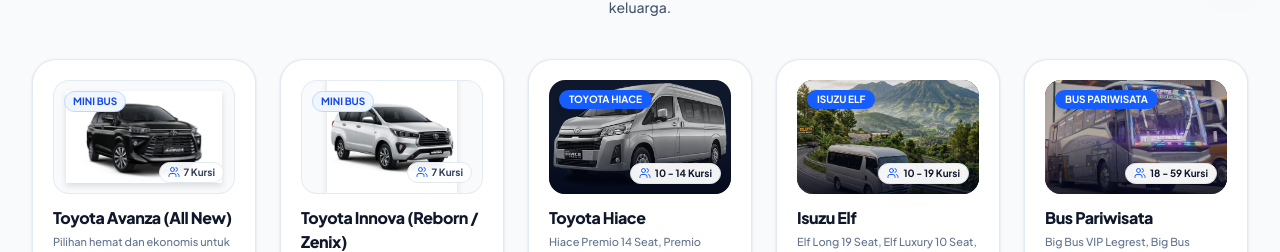
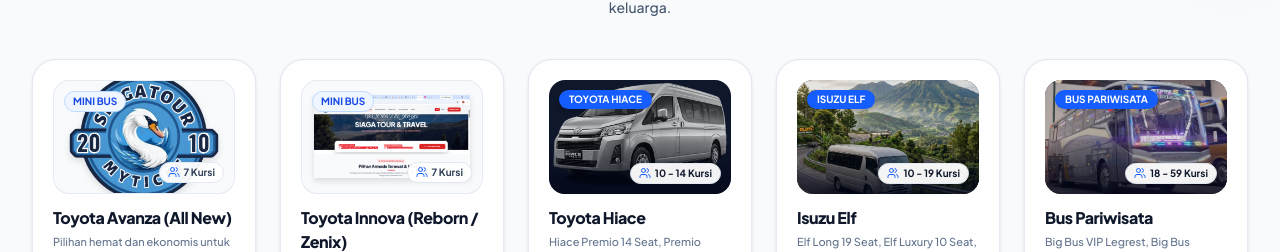
Before and after one commit to Reggyzul/siaga-tour, a React (Vite) app: page / in a window 1280 px wide. Shown: the part 826-1078 px from the top of the page. Built offline with nearby package versions, Linux system fonts and the light colour scheme; a web font is replaced by a local one.

Commit message:
Update foto resmi Toyota Avanza All New dan Toyota Innova Reborn dari user

```diff
--- a/src/data/cars.ts
+++ b/src/data/cars.ts
@@ -8,7 +8,7 @@
     category: 'Mini Bus',
     pricePerDay: 500000,
     priceDisplay: '(Start from Rp 500.000)',
-    image: '/avanza.avif',
+    image: '/avanza.png',
     seats: 7,
     transmission: 'Manual/Matic',
     fuel: 'Bensin Irit',
@@ -30,7 +30,7 @@
     category: 'Mini Bus',
     pricePerDay: 900000,
     priceDisplay: '(Start from Rp 900.000)',
-    image: '/innova3.avif',
+    image: '/innova.png',
     seats: 7,
     transmission: 'Manual/Matic',
     fuel: 'Diesel / Bensin',
```
Also changed, not shown: public/avanza.png (added), public/innova.png (added).
